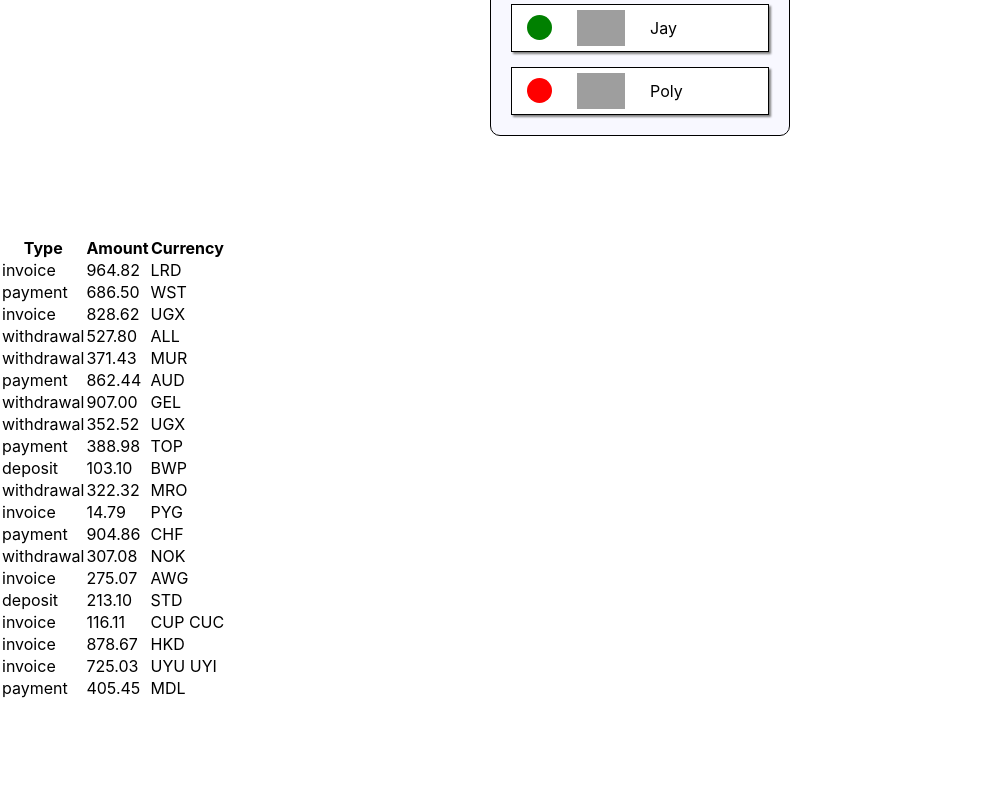
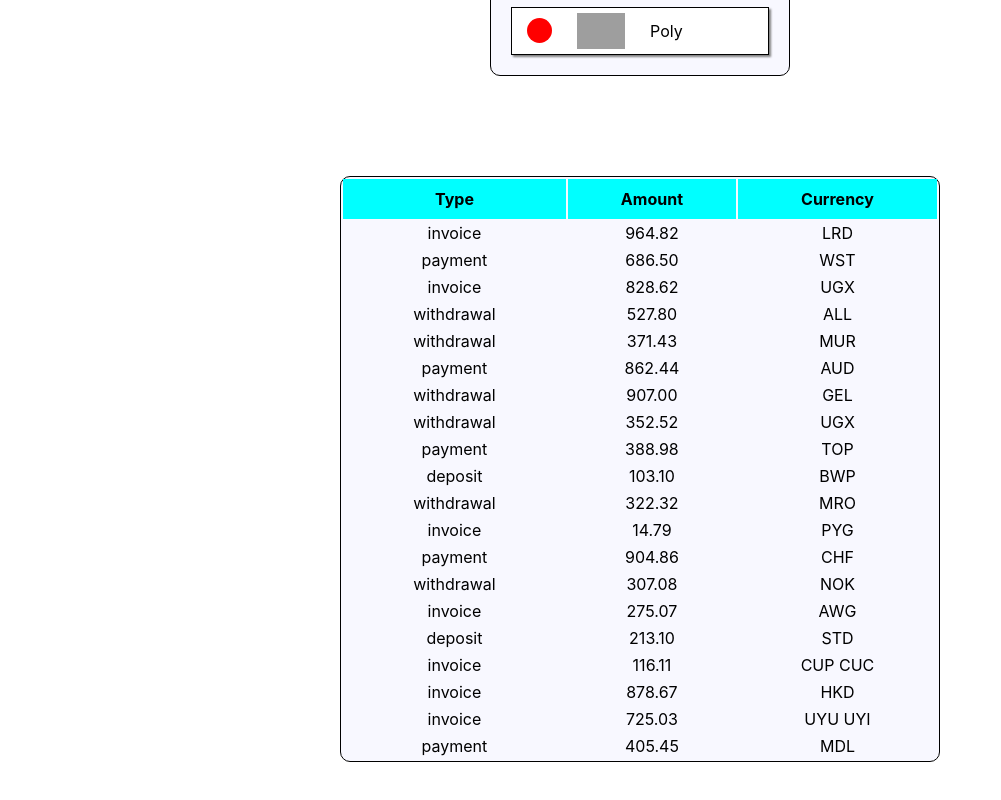
Before and after one commit to Yaroslav2023/goit-react-hw-01-components, a React (Create React App) app: page / in a window 1280 px wide. Shown: the part 925-1725 px from the top of the page, without its empty margins (0-1001 px from the left). Before the commit the page ends 1625 px from the top, so only its background shows below. Built offline with nearby package versions, Linux system fonts and the light colour scheme; grey boxes are pictures that could not be loaded.

Commit message:
transaction-css-complate

```diff
--- a/src/components/Statistics/statistics.module.css
+++ b/src/components/Statistics/statistics.module.css
@@ -33,7 +33,7 @@
 }
 
 .item {
-    width: 60px;
+    width: 55px;
     display: flex;
     flex-direction: column;
     align-items: center;
--- a/src/components/TransactionHistory/TransactionHistory.jsx
+++ b/src/components/TransactionHistory/TransactionHistory.jsx
@@ -1,7 +1,9 @@
+import cl from './transactionHistory.module.css'
+
 const TransactionHistory = ({ items }) => {
     return (
-        <table class="transaction-history">
-            <thead>
+        <table className={cl.transaction}>
+            <thead className={cl.headtable}>
                 <tr>
                     <th>Type</th>
                     <th>Amount</th>
@@ -10,7 +12,7 @@ const TransactionHistory = ({ items }) => {
             </thead>
             <tbody>
             {items.map(({ id, type, amount, currency }) => {
-                return <tr key={id}>
+                return <tr key={id}  className={cl.bodytable}>
                             <td>{type}</td>
                             <td>{amount}</td>
                             <td>{currency}</td>
--- a/src/components/TransactionHistory/transactionHistory.module.css
+++ b/src/components/TransactionHistory/transactionHistory.module.css
@@ -0,0 +1,27 @@
+* {
+    padding: 0;
+    margin: 0;
+    list-style-type: none;
+}
+
+.transaction {
+    width: 600px;
+    margin-top: 40px;
+    margin-bottom: 100px;
+    margin-right: auto;
+    margin-left: auto;
+    border-radius: 10px;
+    border: 1px solid;
+    background-color: ghostwhite;
+
+}
+
+.headtable {
+    height: 40px;
+    background-color: aqua;
+}
+
+.bodytable {
+    height: 25px;
+    text-align: center;
+}
```
